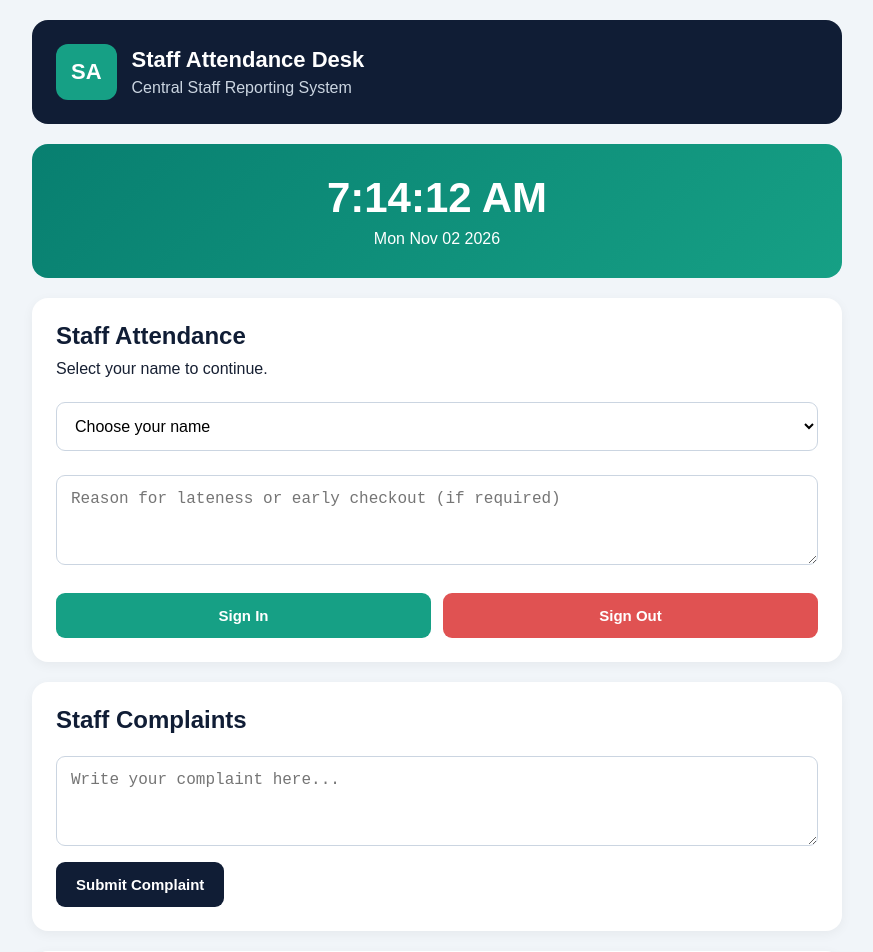
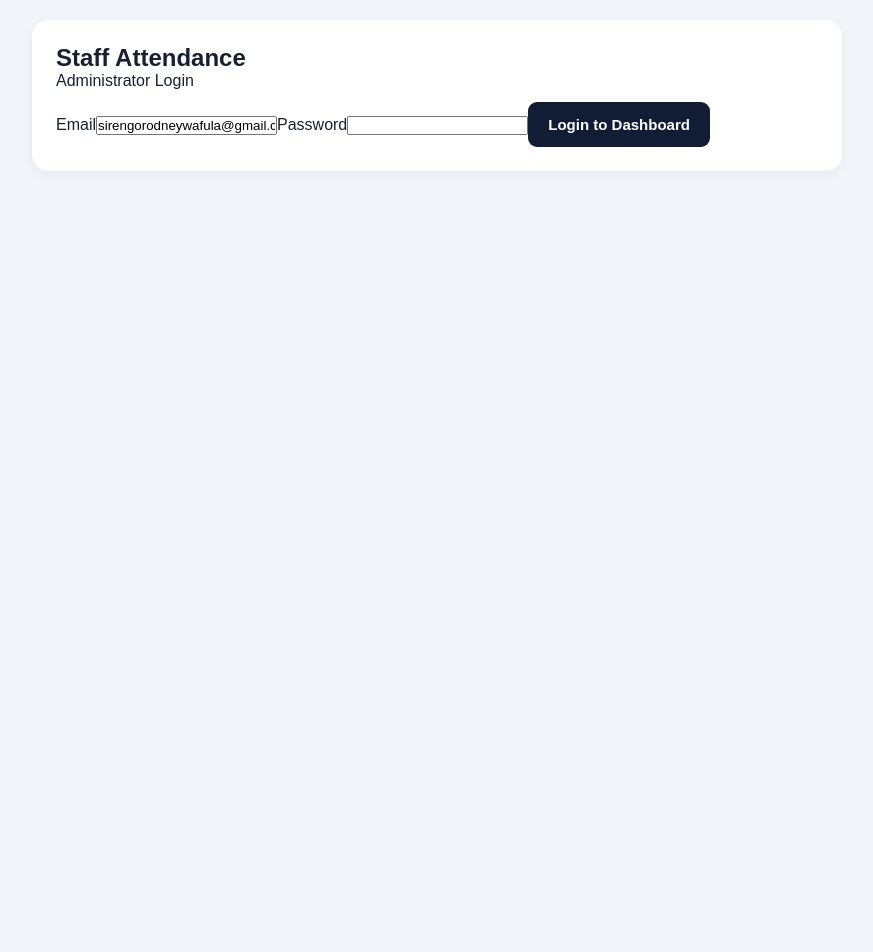
Before and after one commit to Sirengo2006/staff-attendance-system., a React (Vite) app: page / in a window 1280 px wide. Shown: the top 952 px of the page, without its empty margins (203-1076 px from the left). After the commit the page ends 800 px from the top, so only its background shows below. Built offline with nearby package versions, Linux system fonts and the light colour scheme.

Commit message:
Refactor App component for attendance and admin login
Refactor App component to manage staff attendance and admin login. Removed unused state variables and integrated Supabase for authentication and staff management.

```diff
--- a/src/App.jsx
+++ b/src/App.jsx
@@ -1,132 +1,237 @@
 
-import React, { useState } from 'react';
+import { useEffect, useState } from 'react';
+import { supabase } from './supabase';
+import './styles.css';
+
+const ADMIN_EMAIL = 'sirengorodneywafula@gmail.com';
 
 export default function App() {
-  const [staff, setStaff] = useState('');
-  const [reason, setReason] = useState('');
+  const [session, setSession] = useState(null);
+  const [authorized, setAuthorized] = useState(false);
+  const [checking, setChecking] = useState(true);
+  const [email, setEmail] = useState(ADMIN_EMAIL);
+  const [password, setPassword] = useState('');
+  const [staff, setStaff] = useState([]);
+  const [name, setName] = useState('');
+  const [department, setDepartment] = useState('');
+  const [editing, setEditing] = useState(null);
   const [message, setMessage] = useState('');
-  const [complaint, setComplaint] = useState('');
-  const [records, setRecords] = useState([]);
-  const [time, setTime] = useState(new Date());
+  const [busy, setBusy] = useState(false);
 
-  React.useEffect(() => {
-    const timer = setInterval(() => setTime(new Date()), 1000);
-    return () => clearInterval(timer);
+  useEffect(() => {
+    supabase.auth.getSession().then(({ data }) => {
+      setSession(data.session);
+      checkAdmin(data.session);
+    });
+
+    const { data: listener } = supabase.auth.onAuthStateChange(
+      (_event, newSession) => {
+        setSession(newSession);
+        checkAdmin(newSession);
+      }
+    );
+
+    return () => listener.subscription.unsubscribe();
   }, []);
 
-  const staffList = [
-    'Staff Member 1',
-    'Staff Member 2',
-    'Staff Member 3',
-    'Staff Member 4'
-  ];
+  async function checkAdmin(currentSession) {
+    setChecking(true);
+    setAuthorized(false);
 
-  function attendance(type) {
-    if (!staff) {
-      setMessage('Please select your name.');
+    if (!currentSession) {
+      setChecking(false);
       return;
     }
 
-    const minutes = time.getHours() * 60 + time.getMinutes();
+    const { data, error } = await supabase
+      .from('admin_profiles')
+      .select('user_id')
+      .eq('user_id', currentSession.user.id)
+      .maybeSingle();
 
-    if (type === 'IN' && minutes >= 520 && !reason.trim()) {
-      setMessage('Please provide a reason for lateness.');
-      return;
+    if (error) {
+      setMessage(error.message);
+    } else if (data) {
+      setAuthorized(true);
+      await loadStaff();
+    } else {
+      setMessage('This account is not authorised as an admin.');
     }
 
-    if (type === 'OUT' && minutes < 1020 && !reason.trim()) {
-      setMessage('Please provide a reason for early checkout.');
-      return;
+    setChecking(false);
+  }
+
+  async function login(event) {
+    event.preventDefault();
+    setBusy(true);
+    setMessage('');
+
+    const { error } = await supabase.auth.signInWithPassword({
+      email,
+      password
+    });
+
+    if (error) setMessage(error.message);
+    setBusy(false);
+  }
+
+  async function logout() {
+    await supabase.auth.signOut();
+    setAuthorized(false);
+    setSession(null);
+  }
+
+  async function loadStaff() {
+    const { data, error } = await supabase
+      .from('staff')
+      .select('*')
+      .order('full_name');
+
+    if (error) setMessage(error.message);
+    else setStaff(data || []);
+  }
+
+  async function saveStaff(event) {
+    event.preventDefault();
+    if (!name.trim()) return;
+
+    setBusy(true);
+    setMessage('');
+
+    const values = {
+      full_name: name.trim(),
+      department: department.trim() || null
+    };
+
+    const result = editing
+      ? await supabase.from('staff').update(values).eq('id', editing)
+      : await supabase.from('staff').insert(values);
+
+    if (result.error) {
+      setMessage(result.error.message);
+    } else {
+      setMessage(editing ? 'Staff updated.' : 'Staff added.');
+      setName('');
+      setDepartment('');
+      setEditing(null);
+      await loadStaff();
     }
 
-    const record = {
-      staff,
-      type,
-      date: time.toLocaleDateString(),
-      time: time.toLocaleTimeString(),
-      reason
-    };
+    setBusy(false);
+  }
 
-    setRecords([...records, record]);
-    setMessage(`${staff} successfully signed ${type === 'IN' ? 'in' : 'out'}.`);
-    setReason('');
+  function startEdit(person) {
+    setEditing(person.id);
+    setName(person.full_name);
+    setDepartment(person.department || '');
+  }
+
+  async function toggleActive(person) {
+    const { error } = await supabase
+      .from('staff')
+      .update({ active: !person.active })
+      .eq('id', person.id);
+
+    if (error) setMessage(error.message);
+    else {
+      setMessage(person.active ? 'Staff deactivated.' : 'Staff reactivated.');
+      await loadStaff();
+    }
+  }
+
+  if (checking) return <main className="app"><h2>Checking access...</h2></main>;
+
+  if (!session || !authorized) {
+    return (
+      <main className="app">
+        <section className="panel login">
+          <h1>Staff Attendance</h1>
+          <p>Administrator Login</p>
+          <form onSubmit={login}>
+            <label>Email</label>
+            <input
+              type="email"
+              value={email}
+              onChange={e => setEmail(e.target.value)}
+              required
+            />
+            <label>Password</label>
+            <input
+              type="password"
+              value={password}
+              onChange={e => setPassword(e.target.value)}
+              required
+            />
+            <button disabled={busy}>
+              {busy ? 'Signing in...' : 'Login to Dashboard'}
+            </button>
+          </form>
+          {message && <p className="message">{message}</p>}
+        </section>
+      </main>
+    );
   }
 
   return (
     <main className="app">
-      <header className="header">
-        <div className="logo">SA</div>
+      <header className="topbar">
         <div>
-          <h1>Staff Attendance Desk</h1>
-          <p>Central Staff Reporting System</p>
+          <h1>Admin Dashboard</h1>
+          <p>Staff Attendance Management</p>
         </div>
+        <button onClick={logout}>Logout</button>
       </header>
 
-      <section className="clock">
-        <h2>{time.toLocaleTimeString()}</h2>
-        <p>{time.toDateString()}</p>
-      </section>
-
       <section className="panel">
-        <h2>Staff Attendance</h2>
-        <p>Select your name to continue.</p>
-
-        <select value={staff} onChange={e => setStaff(e.target.value)}>
-          <option value="">Choose your name</option>
-          {staffList.map(name => (
-            <option key={name} value={name}>{name}</option>
-          ))}
-        </select>
-
-        <textarea
-          placeholder="Reason for lateness or early checkout (if required)"
-          value={reason}
-          onChange={e => setReason(e.target.value)}
-        />
-
-        <div className="buttons">
-          <button className="sign-in" onClick={() => attendance('IN')}>
-            Sign In
+        <h2>Staff Management</h2>
+        <form onSubmit={saveStaff}>
+          <label>Staff full name</label>
+          <input
+            value={name}
+            onChange={e => setName(e.target.value)}
+            placeholder="Enter staff name"
+            required
+          />
+          <label>Department</label>
+          <input
+            value={department}
+            onChange={e => setDepartment(e.target.value)}
+            placeholder="Enter department"
+          />
+          <button disabled={busy}>
+            {editing ? 'Save Changes' : 'Add Staff'}
           </button>
-          <button className="sign-out" onClick={() => attendance('OUT')}>
-            Sign Out
-          </button>
-        </div>
-
+          {editing && (
+            <button type="button" onClick={() => {
+              setEditing(null);
+              setName('');
+              setDepartment('');
+            }}>
+              Cancel Edit
+            </button>
+          )}
+        </form>
         {message && <p className="message">{message}</p>}
       </section>
 
       <section className="panel">
-        <h2>Staff Complaints</h2>
-        <textarea
-          placeholder="Write your complaint here..."
-          value={complaint}
-          onChange={e => setComplaint(e.target.value)}
-        />
-        <button onClick={() => {
-          if (!staff || !complaint.trim()) {
-            setMessage('Select your name and write your complaint.');
-            return;
-          }
-          setMessage('Complaint submitted.');
-          setComplaint('');
-        }}>
-          Submit Complaint
-        </button>
-      </section>
-
-      <section className="panel">
-        <h2>Today's Activity</h2>
-        {records.length === 0 ? (
-          <p>No attendance activity yet.</p>
-        ) : records.map((r, i) => (
-          <p key={i}>
-            {r.staff} — {r.type} — {r.time}
-          </p>
+        <h2>Staff Directory ({staff.length})</h2>
+        {staff.map(person => (
+          <div className="staff-row" key={person.id}>
+            <div>
+              <strong>{person.full_name}</strong>
+              <p>{person.department || 'No department'}</p>
+              <small>{person.active ? 'Active' : 'Inactive'}</small>
+            </div>
+            <div className="actions">
+              <button onClick={() => startEdit(person)}>Edit</button>
+              <button onClick={() => toggleActive(person)}>
+                {person.active ? 'Deactivate' : 'Reactivate'}
+              </button>
+            </div>
+          </div>
         ))}
       </section>
-
-      <footer>Staff Attendance Management System</footer>
     </main>
   );
 }
```
